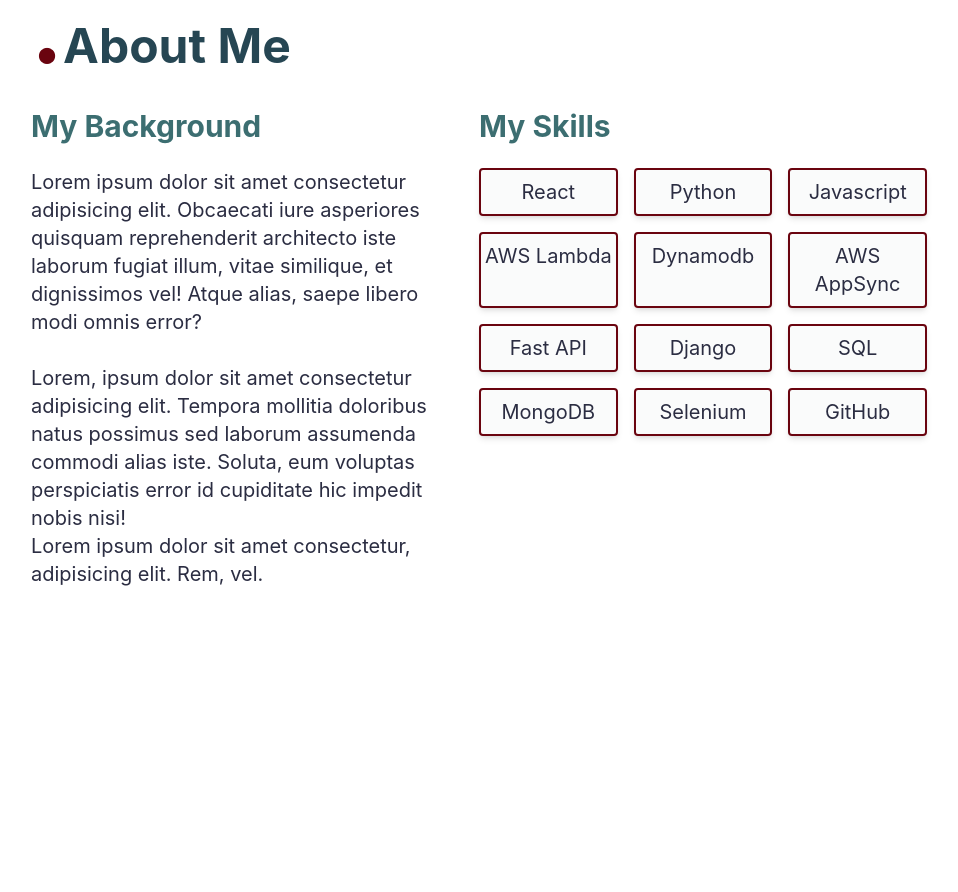
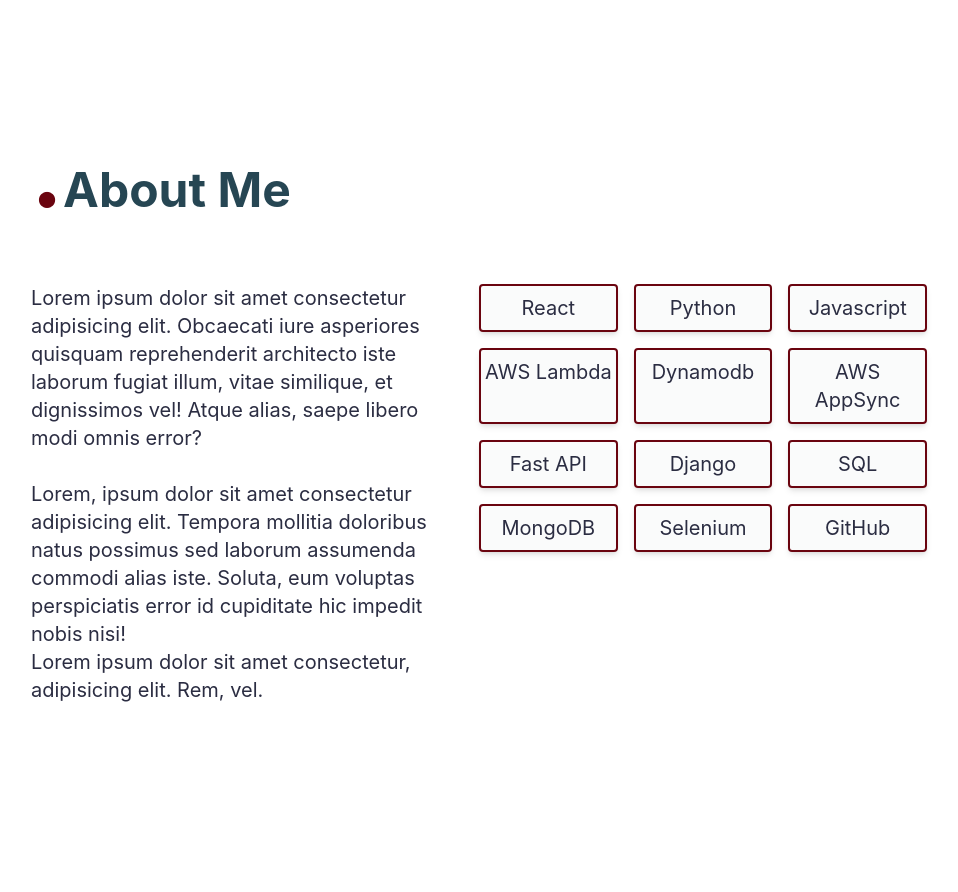
Before and after one commit to Joshuamjv2/portfolio-v1, a Next.js app: page /components/Navigation in a window 1280 px wide. Shown: the part 820-1712 px from the top of the page, without its empty margins (161-1119 px from the left). Built offline with nearby package versions, Linux system fonts and the light colour scheme.

Commit message:
remove titles

```diff
--- a/pages/components/Navigation.js
+++ b/pages/components/Navigation.js
@@ -34,15 +34,15 @@
 
         <main>
         {/* About Section */}
-            <section className="container pb-24 md:pb-36">
-                <h2 className="text-3xl md:text-5xl font-bold text-[#264653] mb-2 md:mb-8"><span className="text-6xl md:text-8xl text-[#6A040F]">.</span>About Me</h2>
+            <section className="container py-24 md:py-36">
+                <h2 className="text-3xl md:text-5xl font-bold text-[#264653] mb-6 md:mb-16"><span className="text-6xl md:text-8xl text-[#6A040F]">.</span>About Me</h2>
                 <div className="xl:flex justify-between">
                     <div className="xl:w-1/2">
-                        <h3 className="text-[#3c6e71] text-2xl md:text-3xl font-bold pb-2 md:pb-6">My Background</h3>
+                        {/* <h3 className="text-[#3c6e71] text-2xl md:text-3xl font-bold pb-2 md:pb-6">My Background</h3> */}
                         <p className="text-[#2b2d42] xl:pr-12 md:text-xl lg:pb-0">Lorem ipsum dolor sit amet consectetur adipisicing elit. Obcaecati iure asperiores quisquam reprehenderit architecto iste laborum fugiat illum, vitae similique, et dignissimos vel! Atque alias, saepe libero modi omnis error?<br/><br/> Lorem, ipsum dolor sit amet consectetur adipisicing elit. Tempora mollitia doloribus natus possimus sed laborum assumenda commodi alias iste. Soluta, eum voluptas perspiciatis error id cupiditate hic impedit nobis nisi! <br/>Lorem ipsum dolor sit amet consectetur, adipisicing elit. Rem, vel.</p>
                     </div>
                     <div className="mt-8 xl:mt-0 xl:w-1/2">
-                        <h3 className="text-[#3c6e71] text-2xl md:text-3xl font-bold pb-2 md:pb-6">My Skills</h3>
+                        {/* <h3 className="text-[#3c6e71] text-2xl md:text-3xl font-bold pb-2 md:pb-6">My Skills</h3> */}
                         <ul className="grid grid-cols-2 md:grid-cols-3 gap-4">
                             <Skill skill={"React"} />
                             <Skill skill={"Python"} />
@@ -60,21 +60,11 @@
                     </div>
                 </div>
             </section>
-{/*
-            <section className="container pb-24 md:pb-36">
-                <h2 className="text-3xl md:text-5xl font-bold text-[#264653] mb-2 md:mb-8"><span className="text-6xl md:text-8xl text-[#6A040F]">.</span>My Experience</h2>
-                <div className="flex flex-col justify-between">
-                    <h3 className="text-[#3c6e71] text-md lg:text-xl font-bold">Pelrio SRL</h3>
-                    <div className="lg:w-4/5 text-[#2b2d42] xl:pl-12 md:text-xl lg:pb-0">
-                        <h4 className="text-sm font-bold ">Software Developer</h4>
-                    </div>
-                </div>
-            </section> */}
 
             <Projects />
 
             <footer className="container">
-                <div className="text-center my-24">
+                <div className="text-center pt-60 pb-40 lg:pt-72 lg:pb-72">
                     <h2 className="font-bold text-[#264653] text-2xl md:text-4xl">Get in touch</h2>
                     <p className="my-4 md:my-8 lg:w-1/2 lg:mx-auto md:text-xl text-[#2b2d42]">Reach out to me about collaborations, opportunities, <br/>music, football, or anything I can help with. <br/>Enjoy your day!!</p>
                     <ul className="flex justify-center gap-8 md:gap-12">
@@ -85,7 +75,7 @@
                     </ul>
                 </div>
 
-                <div className="border-t border-[#6A040F] mt-8 md:mt-10 lg:flex text-center justify-between items-center pb-8 lg:pb-12  text-[#3c6e71]">
+                <div className="border-t border-[#6A040F] lg:flex text-center justify-between items-center pb-8 lg:pb-12  text-[#3c6e71]">
                         {/* <p>Made By: <span>Muwanguzi Joshua</span></p> */}
                         <p className="font-medium pt-2 md:pt-4 md:text-xl">&copy;{new Date().getFullYear()} <span className="text-[#6A040F] hover:font-medium cursor-pointer font-normal hover:transition-all">Muwanguzi Joshua</span></p>
                         <p className="font-medium pt-2 md:pt-4 lg:text-xl">Inspired By: <span className="text-[#6A040F] hover:font-medium cursor-pointer font-normal hover:transition-all">Brittany Chiang</span> & <span className="text-[#6A040F] hover:font-medium cursor-pointer font-normal hover:transition-all">Ram Maheshwari</span></p>
--- a/pages/components/Projects/Projects.js
+++ b/pages/components/Projects/Projects.js
@@ -26,8 +26,8 @@
 
 export default function Projects(){
     return(
-        <section className="container py-24 md:py-36">
-            <h2 className="text-3xl md:text-5xl font-bold text-[#264653] mb-8 md:mb-8"><span className="text-6xl md:text-8xl text-[#6A040F]">.</span>My Projects</h2>
+        <section className="container">
+            <h2 className="text-3xl md:text-5xl font-bold text-[#264653] mb-6 md:mb-16"><span className="text-6xl md:text-8xl text-[#6A040F]">.</span>Projects</h2>
             <div className="flex flex-col gap-40 md:gap-60 lg:gap-72"> {/* All projects go here. */}
                     {projects.map(project =>
                         <SingleProject
--- a/pages/components/Projects/SingleProject.js
+++ b/pages/components/Projects/SingleProject.js
@@ -15,7 +15,7 @@
 
     return (
 
-        <div className="md:flex gap-4">
+        <div className="md:flex gap-4 relative">
             <div className="w-full md:w-10/12 h-96 relative" style={slider_style}>{/* Single project go here. */}
                 <div className="lg:mx-16 xl:mx-36 -bottom-20 xl:-bottom-16 absolute bg-[#fff] shadow-md">
                     <div className="p-4 md:px-12">
```
